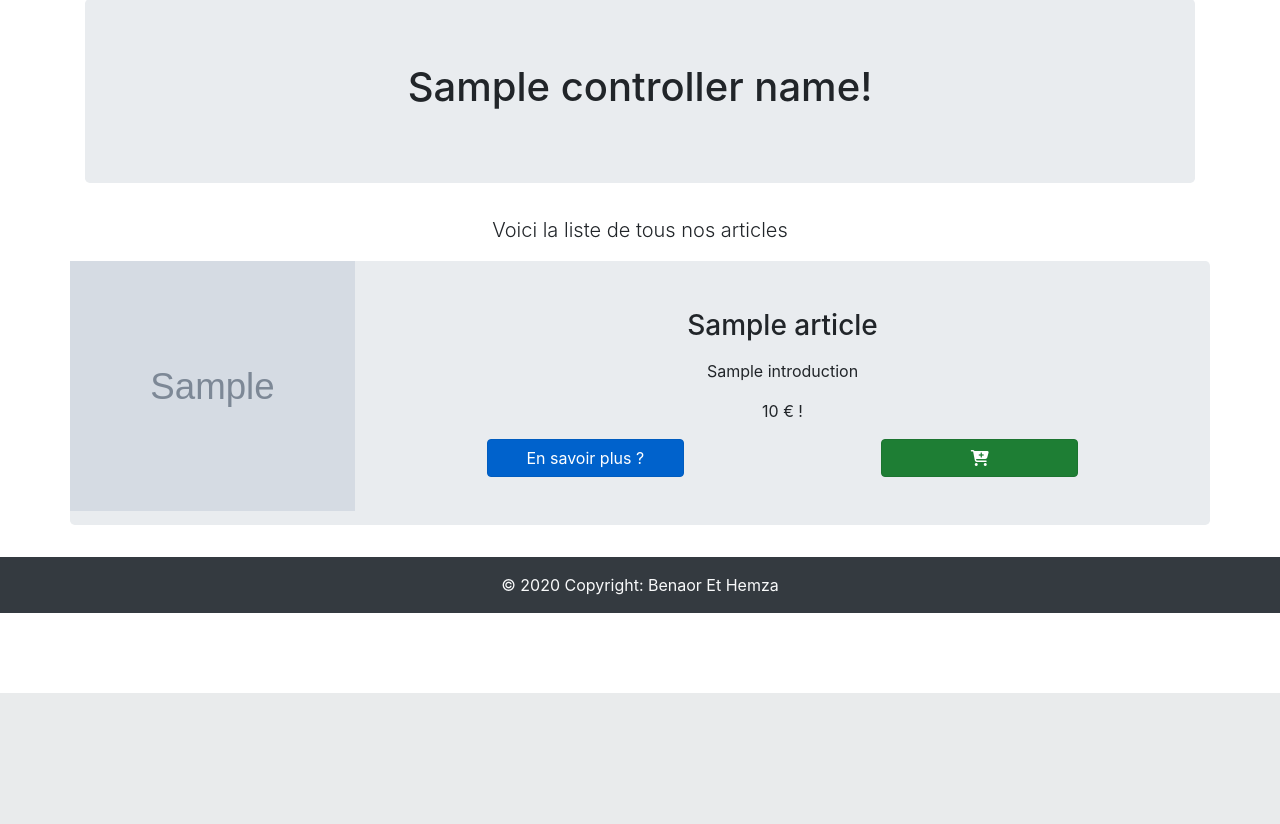
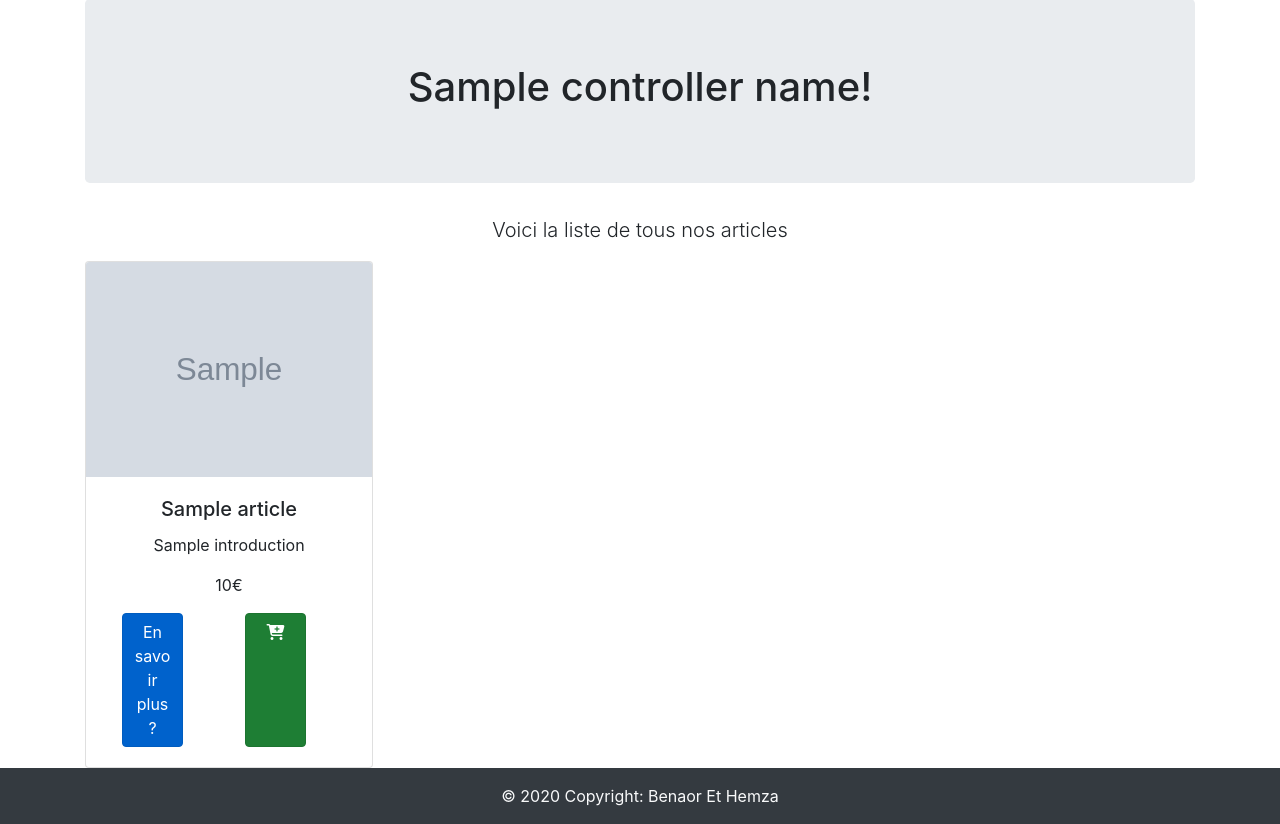
Before and after one commit to benaor/Ecommerce-symfony, a Symfony app: template templates/shop/shop.html.twig in a window 1280 px wide. Shown: the part 107-931 px from the top of the page. Before the commit the page ends 800 px from the top, so only its background shows below. Run offline with Twig, Linux system fonts and the light colour scheme; the template is opened without the code that fills it: most values are stand-ins (such as "Sample title", 1, 10 or a date in 2020); grey boxes marked "Sample" are stand-in pictures; some libraries are stand-ins or nearby versions.

Commit message:
new vignette for shop

```diff
--- a/templates/shop/shop.html.twig
+++ b/templates/shop/shop.html.twig
@@ -16,34 +16,36 @@
 			</p>
 
 
+			{# <div class="card" style="width: 18rem;">
+				<img src="{{ article.image }}" class="card-img-top" alt="{{ article.title }}">
+				<div class="card-body">
+					<h5 class="card-title">{{ article.title }}</h5>
+					<p class="card-text">{{ article.introduction }}</p>
+					<div class="row">
+						<a href="{{ path('fiche_produit', {'id': article.id }) }}" class="btn w-25 mx-auto btn-primary active" role="button">En savoir plus ?</a>
+						<a href="{{ path('cart_add', {'id': article.id }) }}" class="btn w-25 mx-auto btn-success active" role="button">
+					</div>
+				</div>
+			</div> #}
+
+
 			{% for article in articles %}
-				<div class="un-article jumbotron p-0 row">
 
-					<img src="{{ article.image }}" alt="image article" class="image-preview col-3 p-0" width="285" height="250">
 
-					<div class="text-center p-5 d-flex flex-column col-9 justify-content-between">
-						<h3 class="mb-3">
-							{{ article.title }}
-						</h3>
 
-						<p class="mb-3">
-							{{ article.introduction }}
-						</p>
-
-						<p class="mb-3">
-							{{ article.price }}
-							€ !
-						</p>
-						<div class="row">
-							<a href="{{ path('fiche_produit', {'id': article.id }) }}" class="btn w-25 mx-auto btn-primary active" role="button">En savoir plus ?</a>
-							<a href="{{ path('cart_add', {'id': article.id }) }}" class="btn w-25 mx-auto btn-success active" role="button">
-								<i class="fas fa-cart-plus"></i>
+			<div class="card" style="width: 18rem;">
+				<img src="{{ article.image }}" class="card-img-top" alt="{{ article.title }}">
+				<div class="card-body">
+					<h5 class="card-title">{{ article.title }}</h5>
+					<p class="card-text">{{ article.introduction }}</p>
+					<p class=""> {{ article.price }}€ </p>
+					<div class="row w-100">
+						<a href="{{ path('fiche_produit', {'id': article.id }) }}" class="btn w-25 mx-auto btn-primary active" role="button">En savoir plus ?</a>
+						<a href="{{ path('cart_add', {'id': article.id }) }}" class="btn w-25 mx-auto btn-success active" role="button"><i class="fas fa-cart-plus"></i>
 							</a>
-						</div>
 					</div>
-
 				</div>
-
+			</div>
 			{% endfor %}
 
 
```
